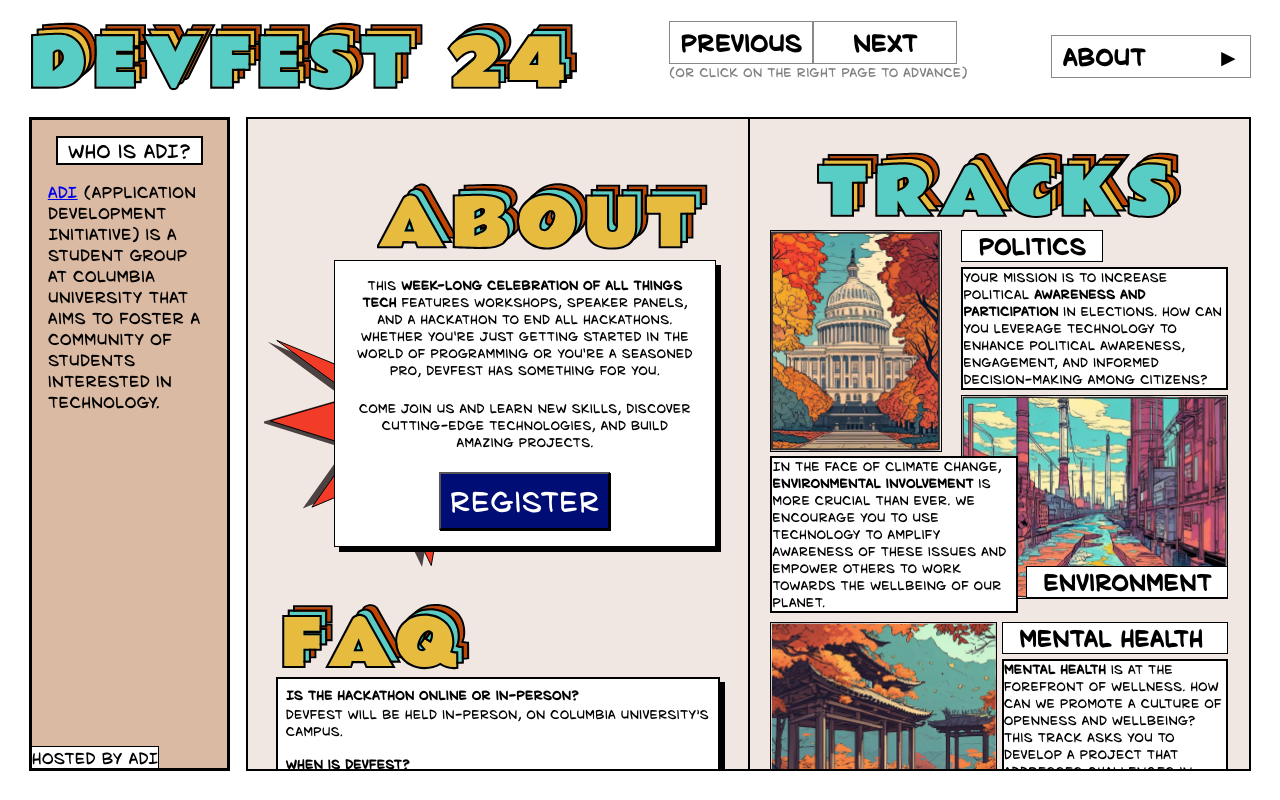
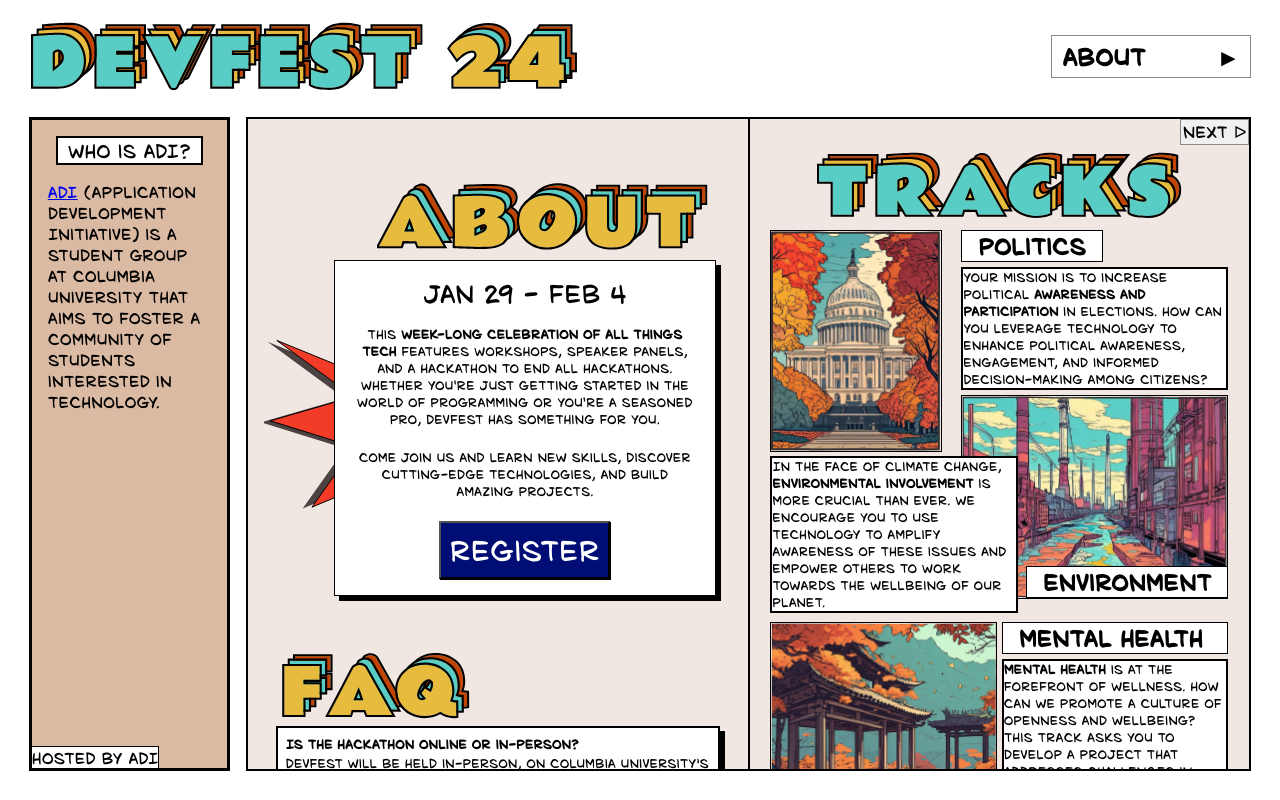
Before and after one commit to adicu/devfest-2024, a Next.js app: page / in a window 1280 px wide. Built offline with nearby package versions, Linux system fonts and the light colour scheme.

Commit message:
Added proper URL, put next button in page, added date to top of about section

```diff
--- a/src/components/Header.jsx
+++ b/src/components/Header.jsx
@@ -229,13 +229,13 @@
           src="/images/titles/24.svg"
         />
       </TitleImageDiv>
-      <div className="mobile-hidden">
+      {/* <div className="mobile-hidden">
         <ButtonNext onClick={goLeft}>Previous</ButtonNext>
         <ButtonNext onClick={goRight}>Next</ButtonNext>
         <NextPageMessage>
           (Or click on the right page to advance)
         </NextPageMessage>
-      </div>
+      </div> */}
       <ButtonsContainer ref={wrapperRef}>
         {/* <Button> Schedule </Button> */}
 
--- a/src/components/book-components/Page.jsx
+++ b/src/components/book-components/Page.jsx
@@ -9,7 +9,8 @@
     width: 100%;
     user-select: none;
 
-    padding: 1rem;
+    /* padding: 1rem; */
+    padding: 0;
     @media (max-width: ${process.env.mobileWidth}) {
       padding: 0;
     }
@@ -33,7 +34,93 @@
     }
   }
 
-  return <Container onClick={divClicked}>{props.children}</Container>;
+  const NextPageMessage = styled.div`
+    position: absolute;
+    right: 0;
+    top: 0;
+
+    color: black;
+
+    /* background-color: white; */
+    padding: 0.1rem;
+
+    border: 1px solid #888;
+
+    background-color: #f1f0ef;
+
+    font-size: 1.3vw;
+
+    z-index: 1;
+
+    @media (max-width: ${process.env.mobileWidth}) {
+      display: none;
+    }
+
+    :hover {
+      cursor: pointer;
+    }
+  `;
+
+  const PreviousPageMessage = styled.div`
+    position: absolute;
+    left: 0;
+    top: 0;
+
+    color: black;
+
+    /* background-color: white; */
+    padding: 0.1rem;
+
+    border: 1px solid #888;
+
+    background-color: #f1f0ef;
+
+    font-size: 1.3vw;
+
+    z-index: 1;
+
+    @media (max-width: ${process.env.mobileWidth}) {
+      display: none;
+    }
+
+    :hover {
+      cursor: pointer;
+    }
+  `;
+
+  const RelativeDiv = styled.div`
+    position: relative;
+  `;
+
+  const Padding = styled.div`
+    width: 100%;
+    height: 100%;
+    padding: 1rem;
+    @media (max-width: ${process.env.mobileWidth}) {
+      padding: 0;
+    }
+  `;
+
+  return (
+    <>
+      <Container onClick={divClicked}>
+        {props.mobile ||
+        props.pageNumber == 1 ||
+        props.pageNumber == props.maxPage ? (
+          <></>
+        ) : (
+          <RelativeDiv>
+            {props.left ? (
+              <PreviousPageMessage>{"ᐊ"} Previous</PreviousPageMessage>
+            ) : (
+              <NextPageMessage>Next {"ᐅ"}</NextPageMessage>
+            )}
+          </RelativeDiv>
+        )}
+        <Padding>{props.children}</Padding>
+      </Container>
+    </>
+  );
 };
 
 export default Page;
--- a/src/components/pages/ComingSoonPage.jsx
+++ b/src/components/pages/ComingSoonPage.jsx
@@ -14,6 +14,7 @@
 
     background-image: ${props.page == "1" ? `url(${starBurst.src})` : "none"};
     background-repeat: no-repeat;
+    background-position: left;
   `;
 
   const TextBox = styled.div`
--- a/src/components/pages/home/HomePage.jsx
+++ b/src/components/pages/home/HomePage.jsx
@@ -10,10 +10,16 @@
 const textSize = "1vw";
 const textSizeBig = "1.1rem";
 
+const dateSizeMobile = "1.6rem";
+const dateSize = "2vw";
+const dateSizeBig = "2.2rem";
+
 const HomePage = (props) => {
   const Container = styled.div`
     width: 100%;
     height: 100%;
+
+    /* background-color: purple; */
 
     background-image: url(${starBurst.src});
     background-position: left;
@@ -81,6 +87,24 @@
     @media (min-width: ${process.env.bigWidth}) {
       p {
         font-size: ${textSizeBig};
+      }
+    }
+
+    .bigdate {
+      font-size: ${dateSize};
+      margin-bottom: 1rem;
+    }
+
+    @media (max-width: ${process.env.mobileWidth}) {
+      .bigdate {
+        font-size: ${dateSizeMobile};
+        margin-bottom: 0.2rem;
+      }
+    }
+
+    @media (min-width: ${process.env.bigWidth}) {
+      .bigdate {
+        font-size: ${dateSizeBig};
       }
     }
   `;
@@ -188,11 +212,24 @@
     }
   `;
 
+  //   const BigDate = styled.p`
+  //     font-size: ${dateSize};
+  //     margin-bottom: 1rem;
+
+  //     @media (max-width: ${process.env.mobileWidth}) {
+  //       font-size: ${dateSizeMobile};
+  //       margin-bottom: 0.2rem;
+  //     }
+
+  //     @media (min-width: ${process.env.bigWidth}) {
+  //       font-size: ${dateSizeBig};
+  //     }
+  //   `;
+
   const register = (event) => {
     event.stopPropagation();
-    window.location.href = "https://www.columbia.edu/";
-
-    console.log("register button clicked");
+    window.location.href =
+      "https://docs.google.com/forms/d/e/1FAIpQLSe80mii-9-7a-YEzShJt-WaBpfxWJzesrbOmULxTcu_YjHOAQ/viewform?usp=sf_link";
   };
 
   const preventDragHandler = (e) => {
@@ -207,6 +244,7 @@
       />
       <br />
       <AboutDiv>
+        <p className="bigdate">Jan 29 - Feb 4</p>
         <p>
           This <strong>week-long celebration of all things tech</strong>{" "}
           features workshops, speaker panels, and a hackathon to end all
--- a/src/styles/globals.css
+++ b/src/styles/globals.css
@@ -64,3 +64,7 @@
     display: none;
   }
 }
+
+.position-relative {
+    position: relative;
+}
```
